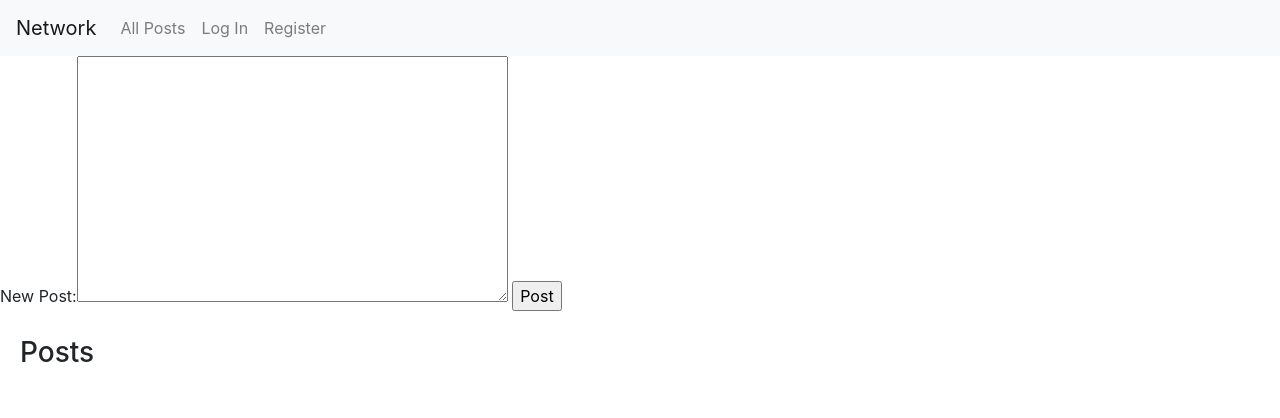
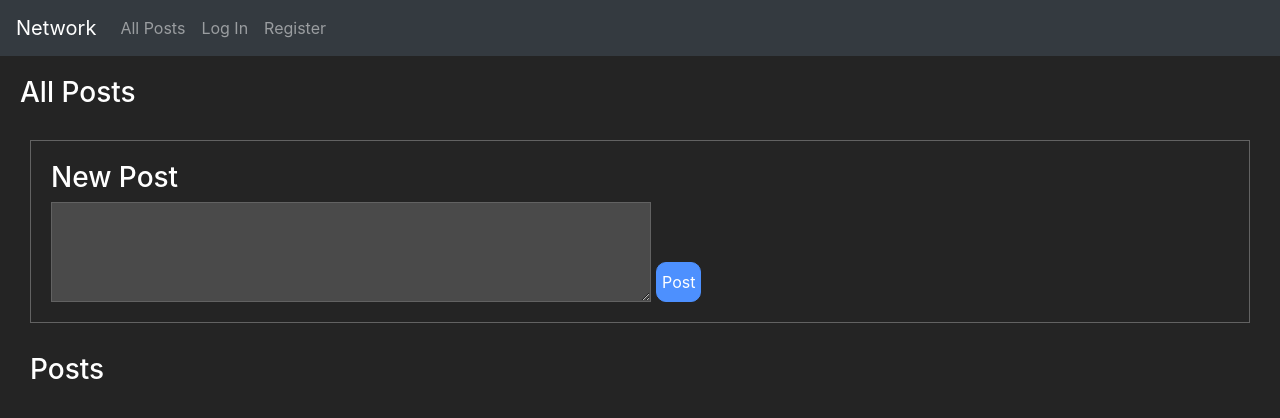
Before and after one commit to ArthurCintra01/SocialMedia-website, a Django app: page / in a window 1280 px wide. Shown: the top 418 px of the page. Run offline with Django 3.2, Linux system fonts and the light colour scheme; data that the repository does not hold is empty; some libraries are stand-ins or nearby versions.

Commit message:
dark mode and add post form

```diff
--- a/network/static/network/index.js
+++ b/network/static/network/index.js
@@ -8,12 +8,18 @@ document.addEventListener('DOMContentLoaded', function(){
             timestamp = posts[post].timestamp;
             likes = posts[post].likes;
             let post_div = document.createElement('div');
-            post_div.style = "margin: 10px; border: 1px solid #c0c0c0; padding: 20px;"
-            post_div.innerHTML = `<p>user: ${user}</p>
-            <p>content: ${content}</p>
-            <p>timestamp: ${timestamp}</p>
-            <p>likes: ${likes}</p>`;
+            post_div.style = "margin: 10px; border: 1px solid #626262; padding: 20px;"
+            post_div.innerHTML = `<p>User: ${user}</p>
+            <p>Content: ${content}</p>
+            <p>Timestamp: ${timestamp}</p>
+            <p>Likes: ${likes} <button>Like</button></p>`;
             document.querySelector('#posts').append(post_div);
        }
    })
+   const form = document.getElementById('#new_post_form');
+   form.addEventListener('submit', create_post);
 });
+
+function create_post(){
+    //send post request to the api to add new post to the database
+}
--- a/network/templates/network/index.html
+++ b/network/templates/network/index.html
@@ -2,24 +2,58 @@
 {% load static %}
 
 {% block body %}
+<h3 style="margin: 20px;">All Posts</h3>
 <div id="newPostView">
+    <h3>New Post</h3>
     <form id="new_post_form">
         {% csrf_token %}
         {{new_post}}
-        <input type="submit" value="Post">
+        <input id="submit" type="submit" value="Post">
     </form>
 </div>
 
 <div id="posts">
-    <h3>Posts</h3>
+    <h3 style="margin-left:10px;">Posts</h3>
 </div>
 
 {% endblock %}
 
 {% block style %}
     <style>
+
+        body{
+            background-color: #242424;
+            color: white;
+        }
         #posts{
             margin: 20px;
+        }
+        #new_post_form{
+            display: flex;
+        }
+        #newPostView{
+            padding: 20px;
+            border: 1px solid #626262;
+            margin: 30px;
+        }
+        .formfield{
+            font-size: 1.2em;
+            color: white;
+            outline: none;
+            border: 1px solid #626262;
+            background-color: #4a4a4a;
+            width: 600px;
+            height: 100px;
+        }
+        #submit{
+            color: white;
+            padding: 5px;
+            background-color: #4d90fe;
+            border:1px solid #4d90fe;
+            border-radius: 10px;
+            margin-top: 60px;
+            margin-left: 5px;
+
         }
     </style>
 {% endblock %}
--- a/network/templates/network/layout.html
+++ b/network/templates/network/layout.html
@@ -13,7 +13,7 @@
     </head>
     <body>
 
-        <nav class="navbar navbar-expand-lg navbar-light bg-light">
+        <nav class="navbar navbar-expand-lg navbar-dark bg-dark">
             <a class="navbar-brand" href="#">Network</a>
 
             <div>
--- a/network/views.py
+++ b/network/views.py
@@ -11,7 +11,7 @@ from django import forms
 from .models import User, Post
 
 class newPostForm(forms.Form):
-    new_post = forms.CharField(label='New Post', widget=forms.Textarea())
+    new_post = forms.CharField(label=False, widget=forms.Textarea(attrs={'class':'formfield'}))
 
 
 def index(request):
```
